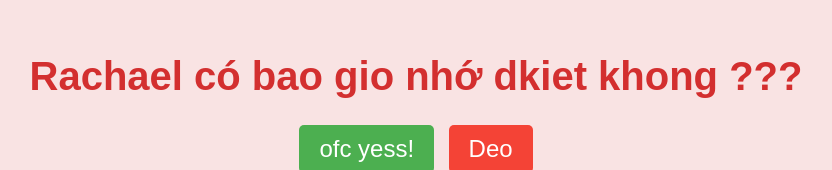
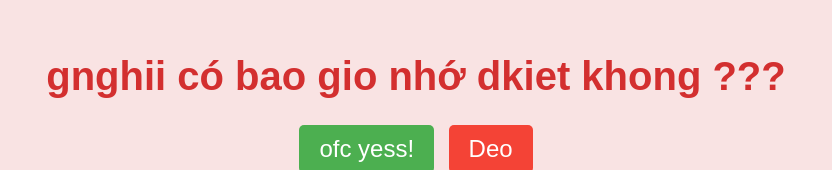
Before and after one commit to nevagivup198/hihi, a plain HTML site: page index.html in a window 1280 px wide. Shown: the part 138-308 px from the top of the page, without its empty margins (224-1056 px from the left). Drawn offline with Linux system fonts and the light colour scheme; no server answers.

Commit message:
Update index.html

```diff
--- a/index.html
+++ b/index.html
@@ -3,12 +3,12 @@
 <head>
     <meta charset="UTF-8">
     <meta name="viewport" content="width=device-width, initial-scale=1.0">
-    <title>Will You Be My Valentine?</title>
+    <title>Hihi</title>
     <link rel="stylesheet" href="styles.css">
 </head>
 <body>
     <div class="container">
-        <h1>Rachael có bao gio nhớ dkiet khong ???</h1>
+        <h1>gnghii có bao gio nhớ dkiet khong ???</h1>
         <div class="buttons">
             <button class="yes-button" onclick="handleYesClick()">ofc yess!</button>
             <button class="no-button" onclick="handleNoClick()">Deo</button>
```
